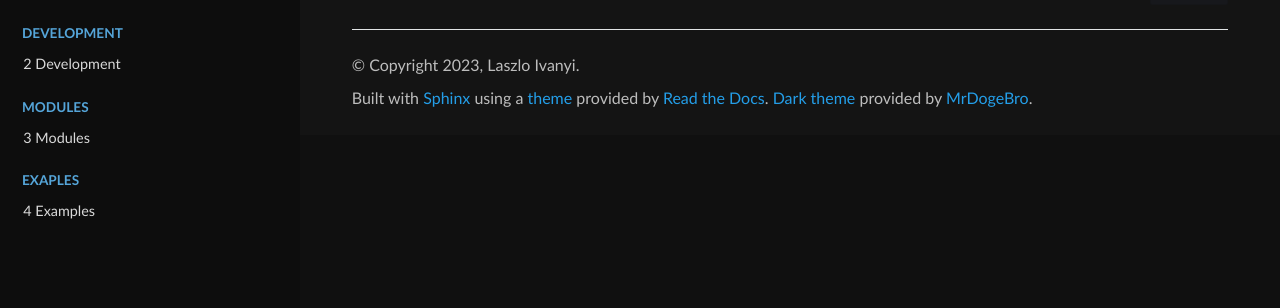
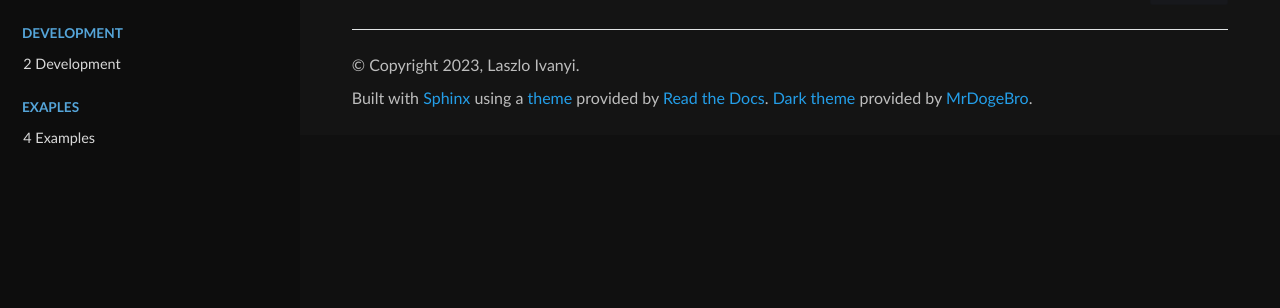
Before and after one commit to xsession/cmake_utils, a Sphinx documentation site: the page built from docs/source/index.rst, in a window 1280 px wide. Shown: the part 437-745 px from the top of the page. Built offline with Sphinx 7.4.7 and the Read the Docs theme 2.0.0, drawn with Linux system fonts in a browser that asks for light colours.

Commit message:
Remove modules folder

```diff
--- a/docs/source/index.rst
+++ b/docs/source/index.rst
@@ -19,13 +19,6 @@ CMake_utils
 .. toctree::
    :maxdepth: 2
    :hidden:
-   :caption: Modules
-
-   modules/index
-
-.. toctree::
-   :maxdepth: 2
-   :hidden:
    :caption: Exaples
 
    examples/index
--- a/docs/source/modules/index.rst
+++ /dev/null
@@ -1,5 +0,0 @@
-.. sectnum::
-   :start: 3
-
-Modules
-+++++++++
```
Also changed, not shown: 8 other files.
